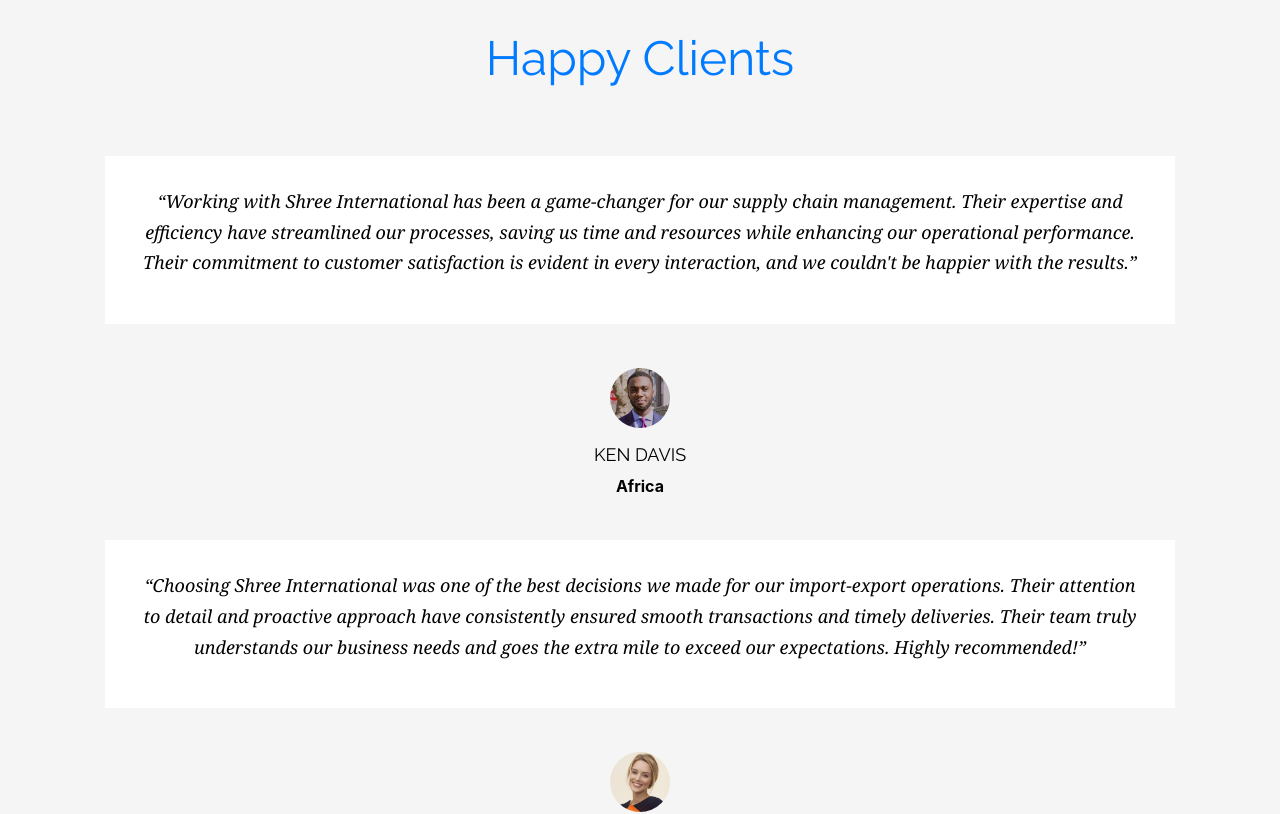
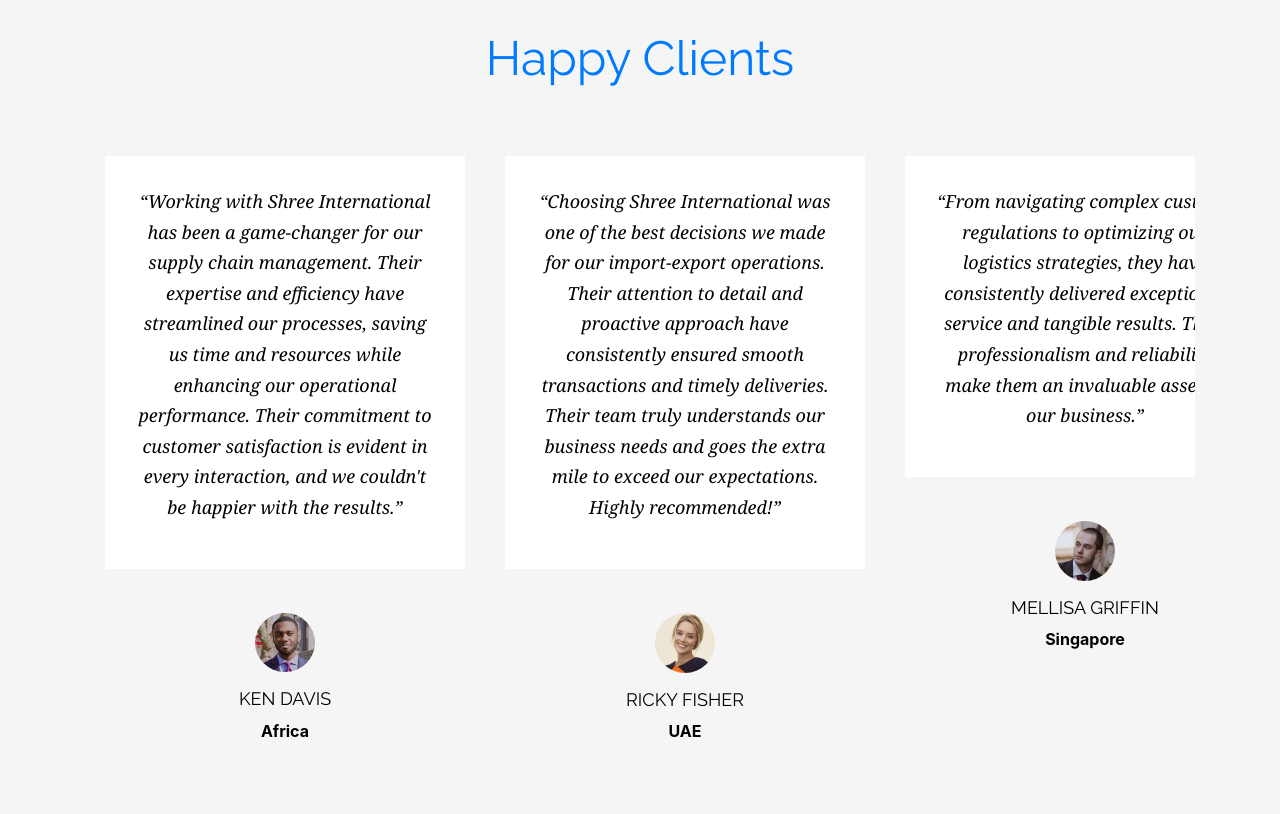
Before and after one commit to panchalravi004/SI-Import-Export, a React (Create React App) app: page / in a window 1280 px wide. Shown: the part 7960-8774 px from the top of the page. Built offline with nearby package versions, Linux system fonts and the light colour scheme.

Commit message:
Updated all

```diff
--- a/public/assets/css/style.css
+++ b/public/assets/css/style.css
@@ -1402,3 +1402,12 @@
 .bg-light {
   background-color: #f6f5f5 !important;
 }
+
+
+.client-carousel {
+  -ms-overflow-style: none;  /* Internet Explorer 10+ */
+  scrollbar-width: none;  /* Firefox */
+}
+.client-carousel::-webkit-scrollbar {
+  display: none;  /* Safari and Chrome */
+}
--- a/src/components/about.jsx
+++ b/src/components/about.jsx
@@ -306,9 +306,9 @@
                                 <h2>Happy Clients</h2>
                             </div>
                         </div>
-                        <div className="owl-carousel " style={{display:'block',opacity:'1'}}>
-                            <div>
-                                <div className="block-testimony-1 text-center">
+                        <div className="owl-carousel client-carousel" style={{display:'flex',opacity:'1', overflowX:'auto'}}>
+                            <div >
+                                <div className="block-testimony-1 text-center" style={{width:'400px'}}>
                                     <blockquote className="mb-4">
                                         <p>
                                             “Working with Shree International has been a game-changer for our supply chain management.
@@ -328,8 +328,8 @@
                                     <span className="text-black" style={{fontWeight:'bold'}}>Africa</span>
                                 </div>
                             </div>
-                            <div>
-                                <div className="block-testimony-1 text-center">
+                            <div >
+                                <div className="block-testimony-1 text-center" style={{width:'400px'}}>
                                     <blockquote className="mb-4">
                                         <p>
                                             “Choosing Shree International was one of the best decisions we made for our import-export operations.
@@ -350,8 +350,8 @@
                                 </div>
                             </div>
 
-                            <div>
-                                <div className="block-testimony-1 text-center">
+                            <div >
+                                <div className="block-testimony-1 text-center" style={{width:'400px'}}>
                                     <blockquote className="mb-4">
                                         <p>
                                             “From navigating complex customs regulations to optimizing our logistics strategies,
@@ -370,8 +370,8 @@
                                     <span className="text-black" style={{fontWeight:'bold'}}>Singapore</span>
                                 </div>
                             </div>
-                            <div>
-                                <div className="block-testimony-1 text-center">
+                            <div >
+                                <div className="block-testimony-1 text-center" style={{width:'400px'}}>
                                     <blockquote className="mb-4">
                                         <p>
                                             “Their proactive communication, attention to detail, and commitment to
@@ -390,8 +390,8 @@
                                     <span className="text-black" style={{fontWeight:'bold'}}>Nepal</span>
                                 </div>
                             </div>
-                            <div>
-                                <div className="block-testimony-1 text-center">
+                            <div >
+                                <div className="block-testimony-1 text-center" style={{width:'400px'}}>
                                     <blockquote className="mb-4">
                                         <p>
                                             “Working with Shree International has been a game-changer for our supply chain.
@@ -410,8 +410,8 @@
                                     <span className="text-black" style={{fontWeight:'bold'}}>Vietnam</span>
                                 </div>
                             </div>
-                            <div>
-                                <div className="block-testimony-1 text-center">
+                            <div >
+                                <div className="block-testimony-1 text-center" style={{width:'400px'}}>
                                     <blockquote className="mb-4">
                                         <p>
                                             “We've been partnering with Shree International for several years now, and they
@@ -430,8 +430,8 @@
                                     <span className="text-black"  style={{fontWeight:'bold'}}>Malaysia</span>
                                 </div>
                             </div>
-                            <div>
-                                <div className="block-testimony-1 text-center">
+                            <div >
+                                <div className="block-testimony-1 text-center" style={{width:'400px'}}>
                                     <blockquote className="mb-4">
                                         <p>
                                             “Choosing Shree International was one of the best decisions we made for
```
